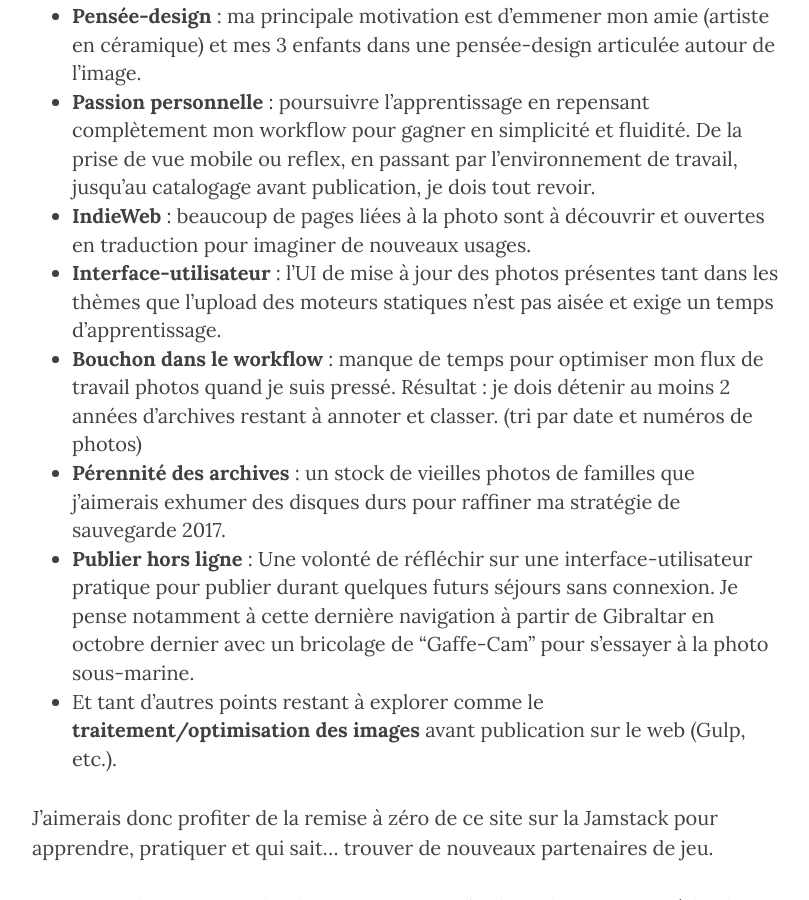
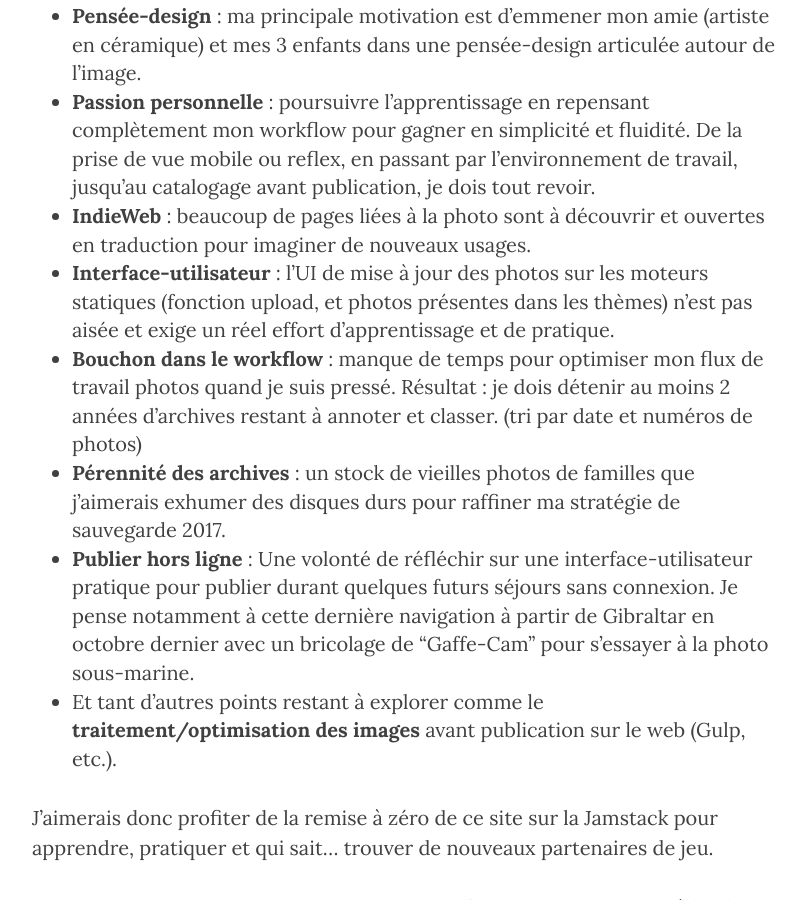
Before and after one commit to ChristopheDucamp/xtof-clean-blog, a Jekyll site: the page built from _posts/2017-01-02-100daysofphoto-pourquoi.markdown, in a window 1280 px wide and 900 px high, scrolled down 2865 px. Shown: the whole window, without its empty margins (233-1042 px from the left). Built offline with Jekyll 4.4.1, drawn with Linux system fonts in a browser that asks for light colours; nearby versions of some CDN libraries; comment, search, counter and statistics services are not loaded.

Commit message:
Updated 100daysofphoto Pourquoi

```diff
--- a/_posts/2017-01-02-100daysofphoto-pourquoi.markdown
+++ b/_posts/2017-01-02-100daysofphoto-pourquoi.markdown
@@ -28,7 +28,7 @@ Laissez-moi vous dévoiler ce soir les principales raisons qui ont motivé cet e
 * **Pensée-design** : ma principale motivation est d'emmener mon amie (artiste en céramique) et mes 3 enfants dans une pensée-design articulée autour de l'image.
 * **Passion personnelle** : poursuivre l'apprentissage en repensant complètement mon workflow pour gagner en simplicité et fluidité. De la prise de vue mobile ou reflex, en passant par l'environnement de travail, jusqu'au catalogage avant publication, je dois tout revoir.
 * **IndieWeb** : beaucoup de pages liées à la [photo](https://indieweb.org/photo) sont à découvrir et ouvertes en traduction pour imaginer de nouveaux usages.
-* **Interface-utilisateur** : l'UI de mise à jour des photos présentes tant dans les thèmes que l'upload des moteurs statiques n'est pas aisée et exige un temps d'apprentissage.
+* **Interface-utilisateur** : l'UI de mise à jour des photos sur les moteurs statiques (fonction upload, et photos présentes dans les thèmes) n'est pas aisée et exige un réel effort d'apprentissage et de pratique.
 * **Bouchon dans le workflow** : manque de temps pour optimiser mon flux de travail photos quand je suis pressé. Résultat : je dois détenir au moins 2 années d'archives restant à annoter et classer. (tri par date et numéros de photos)
 * **Pérennité des archives** : un stock de vieilles photos de familles que j'aimerais exhumer des disques durs pour raffiner ma stratégie de sauvegarde 2017.
 * **Publier hors ligne** : Une volonté de réfléchir sur une interface-utilisateur pratique pour publier durant quelques futurs séjours sans connexion. Je pense notamment à cette dernière navigation à partir de Gibraltar en octobre dernier avec un bricolage de "Gaffe-Cam" pour s'essayer à la photo sous-marine.
```
